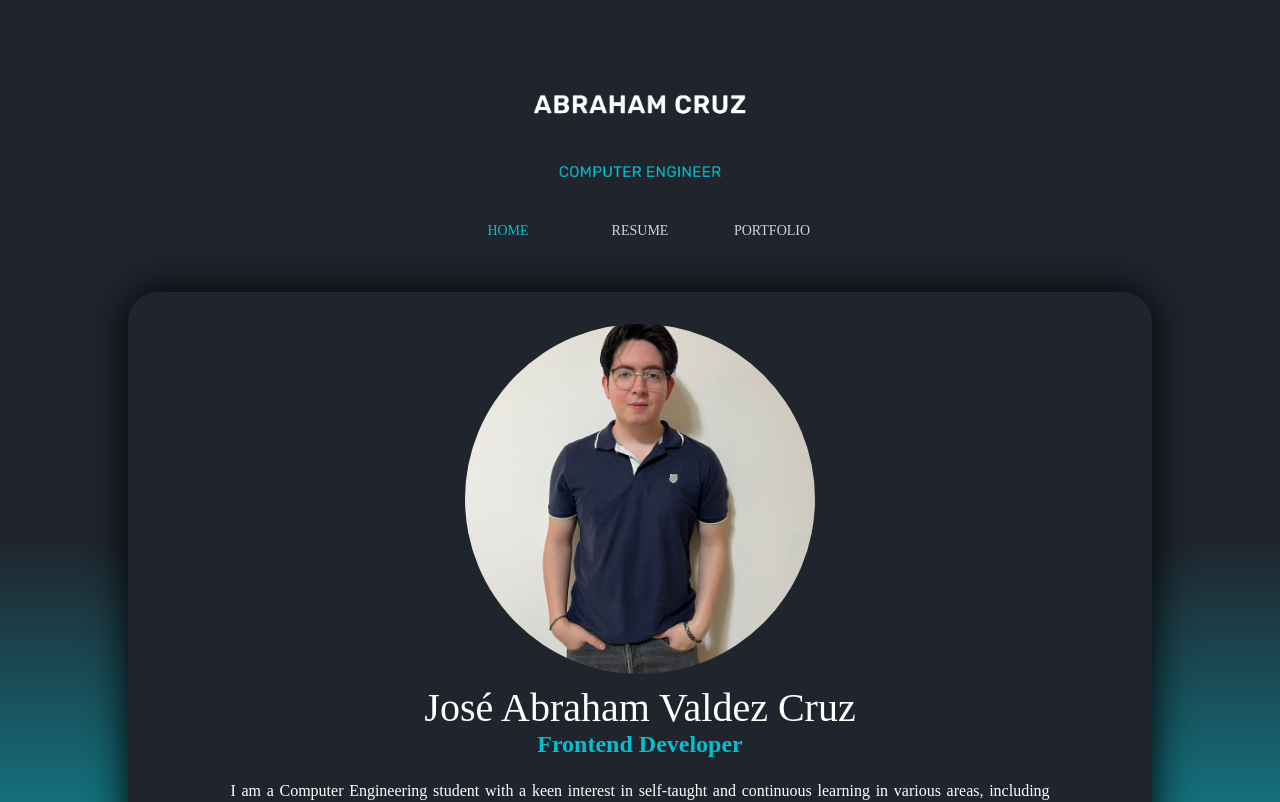
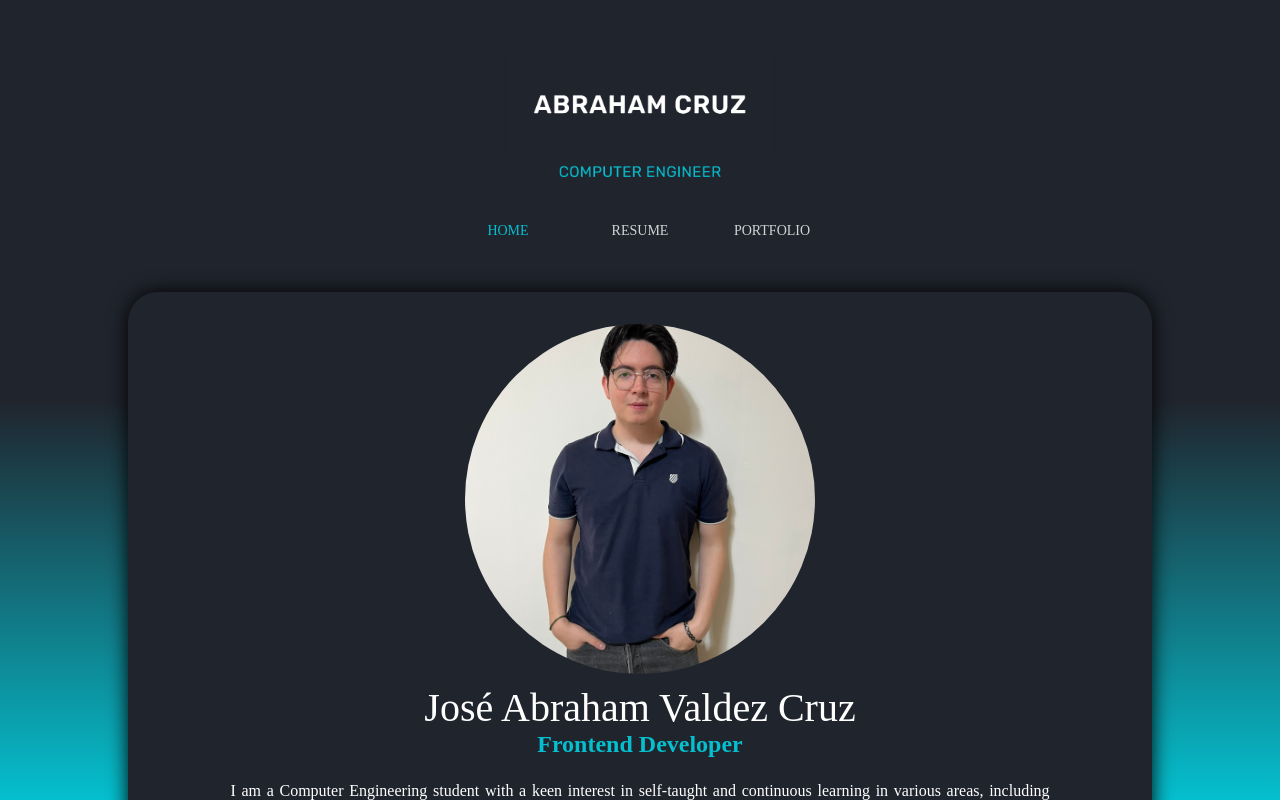
Before and after one commit to SrDrunkenstein/Portfolio_deployment_demo, a React (Vite) app: page / in a window 1280 px wide. Shown: the top 802 px of the page. Built offline with nearby package versions, Linux system fonts and the light colour scheme; a web font is replaced by a local one.

Commit message:
New home page design

```diff
--- a/src/App.jsx
+++ b/src/App.jsx
@@ -14,6 +14,7 @@ function App() {
         <Route path="/portfolio" element={<Portfolio />} />
       </Routes>
     </BrowserRouter>
+    // <h1>Hola mundo</h1>
   );
 }
 
--- a/src/styles/home/Card.css
+++ b/src/styles/home/Card.css
@@ -13,7 +13,7 @@
     /*border: 1px solid white;*/
     background-color: #20242D;
     border-radius: 30px;
-    box-shadow: 0px 0px 40px rgba(0, 0, 0, 1);
+    box-shadow: 0px 0px 20px rgba(0, 0, 0, 1);
     padding: 2em 0;
     display: flex;
     justify-content: center;
@@ -223,6 +223,7 @@
     .card .info .text {
         font-size: 12px;
         line-height: 20px;
+        padding: 1em;
     }
 
     .card img {
--- a/src/styles/index.css
+++ b/src/styles/index.css
@@ -4,10 +4,15 @@
     font-family: "REM", serif;
     color: white;
     box-sizing: border-box;
-    /* background-color: #1E1E1E; */
 }
 
+html,
 body {
-    background: linear-gradient(to bottom, #20242D 0%, #20242D 50%, #05BFCE 100%);
-    min-height: 100vh;
+    height: 100%;
+    min-height: 100dvh;
+    background-image: linear-gradient(to bottom, #20242D 0%, #20242D 50%, #05BFCE 100%);
+    background-attachment: fixed;
+    background-repeat: no-repeat;
+    background-size: cover;
+    overflow-x: hidden;
 }
```
